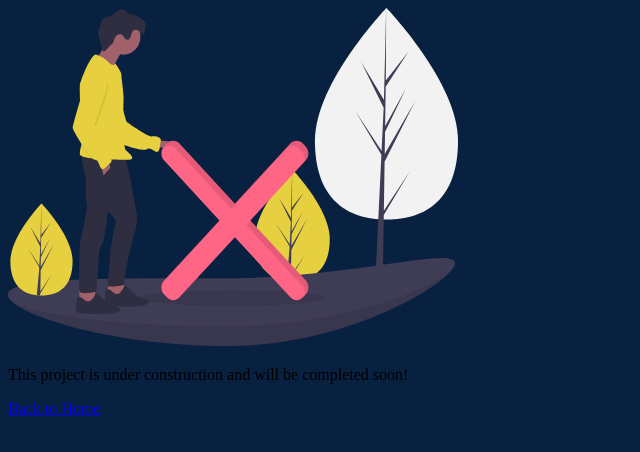
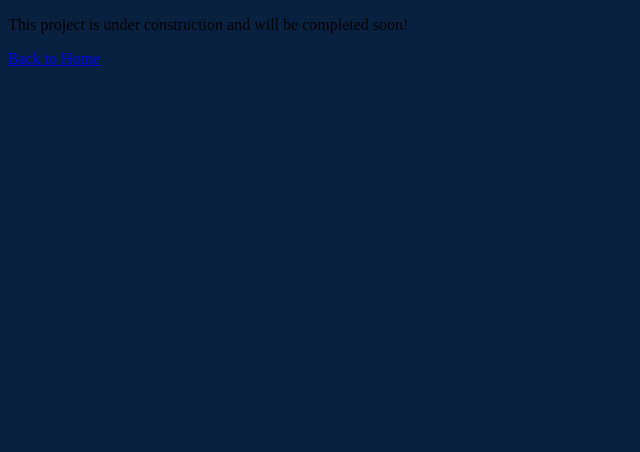
Before and after one commit to luischinchillagarcia/portfolio, a Next.js app in the folder sagittarius_a/: page /in-progress in a window 1280 px wide. Shown: the top 452 px of the page, without its empty margins (0-640 px from the left). Built offline with nearby package versions, Linux system fonts and the light colour scheme.

Commit message:
!fix: possible cause of deploy problems

```diff
--- a/sagittarius_a/components/utilities/defaultPages.js
+++ b/sagittarius_a/components/utilities/defaultPages.js
@@ -3,7 +3,8 @@ import Link from 'next/link'
 
 function ArtAsset() {
   return (
-    <svg width="450" height="338" viewBox="0 0 450 338" fill="none" xmlns="http://www.w3.org/2000/svg">
+    <>
+      {/* <svg width="450" height="338" viewBox="0 0 450 338" fill="none" xmlns="http://www.w3.org/2000/svg">
         <g clipPath="url(#clip0)">
           <path
             d="M321.749 231.118C321.749 261.706 304.982 272.387 284.299 272.387C263.616 272.387 246.849 261.706 246.849 231.118C246.849 200.529 284.299 161.616 284.299 161.616C284.299 161.616 321.749 200.529 321.749 231.118Z"
@@ -93,7 +94,8 @@ function ArtAsset() {
             <rect width="450" height="338" fill="white" />
           </clipPath>
         </defs>
-    </svg>
+      </svg> */}
+    </>
   )
 }
 
```
Lines whose indentation alone changed are shown as unchanged.
